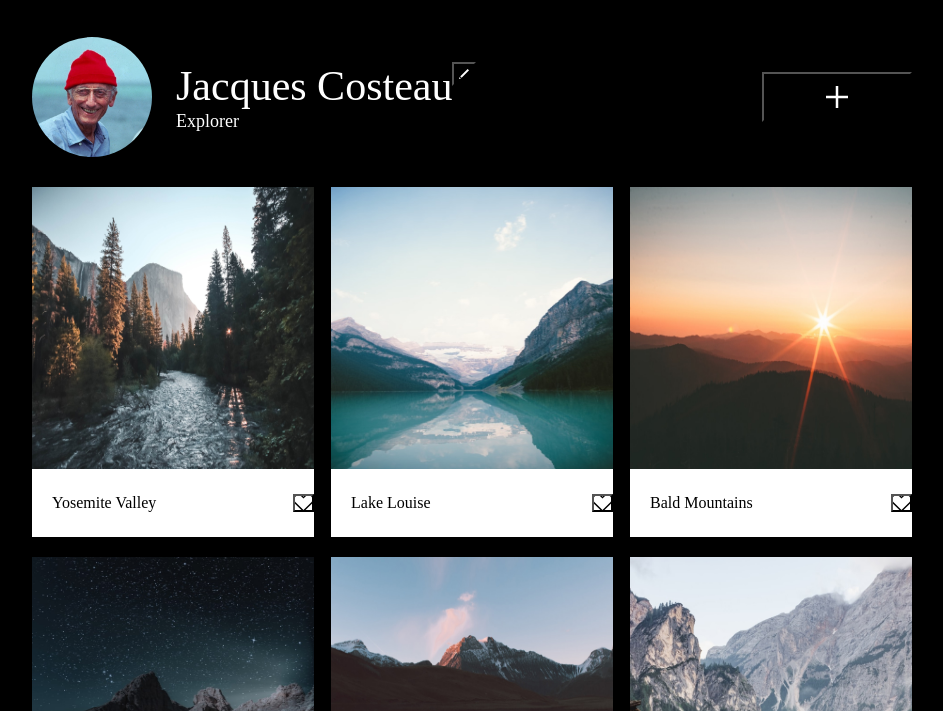
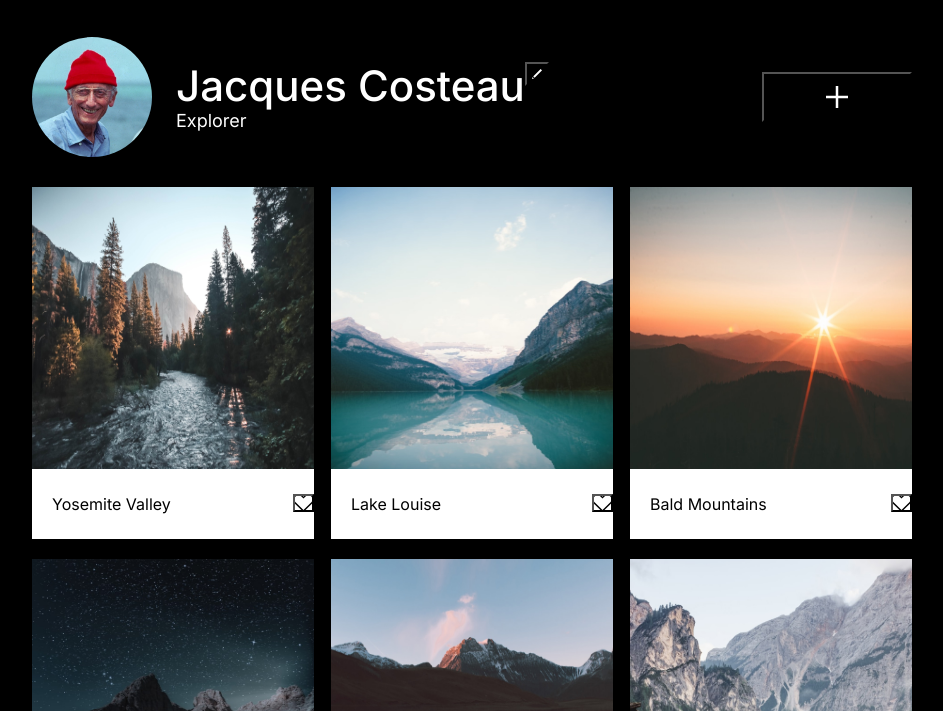
Before and after one commit to LioraDe/se_project_aroundtheus, a plain HTML site: page index.html in a window 1280 px wide. Shown: the part 89-800 px from the top of the page, without its empty margins (168-1111 px from the left). Drawn offline with Linux system fonts and the light colour scheme; files whose address does not match are found by name.

Commit message:
update 2

```diff
--- a/blocks/cards.css
+++ b/blocks/cards.css
@@ -26,6 +26,7 @@
   padding-bottom: 25px;
   padding-left: 20px;
   justify-content: space-between;
+  font-family: "Inter", "Inter-Black.woff2", sans-serif;
 }
 .card__like-button {
   background: transparent url(../images/like-inactive.svg) center no-repeat;
--- a/blocks/profile.css
+++ b/blocks/profile.css
@@ -28,6 +28,7 @@
   font-weight: 500;
   grid-area: title;
   margin: 0;
+  font-family: "Inter", woff2, sans-serif;
 }
 .profile__description {
   font-size: 18px;
@@ -35,6 +36,7 @@
   font-weight: 400;
   grid-area: description;
   margin: 0;
+  font-family: "Inter", woff2, sans-serif;
 }
 .profile__image {
   height: 120px;
```
Also changed, not shown: index.html (+1 -1 lines).
